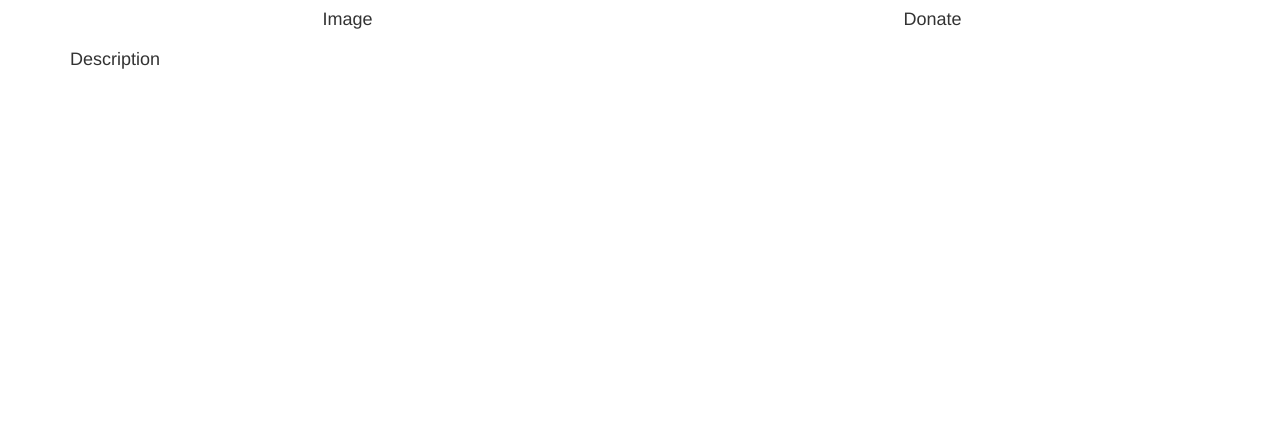
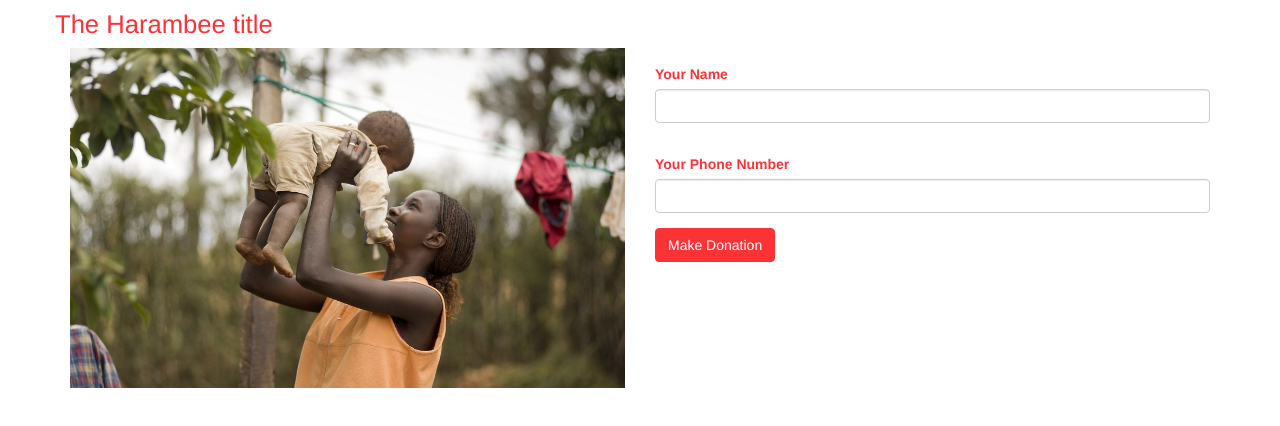
Before and after one commit to mbuthiya/h4k, a plain HTML site: page runningHarambeerunning.html in a window 1280 px wide. Drawn offline with nearby package versions, Linux system fonts and the light colour scheme.

Commit message:
running Harambe

```diff
--- /dev/null
+++ b/css/runninHarambee.css
@@ -0,0 +1,14 @@
+.runningHarambee h4{
+  color:  #fb3334;
+  font-size: 2vw;
+}
+
+label{
+  color:  #fb3334;
+  margin-top: 2vh;
+}
+.button{
+  color: white;
+  background: #fb3334;
+  border-color: #fb3334;
+}
--- a/runningHarambeerunning.html
+++ b/runningHarambeerunning.html
@@ -3,41 +3,53 @@
   <head>
     <meta charset="utf-8">
     <title>Harambee-{user} Running Harambee </title>
+    <meta name="viewport" content="width=device-width, initial-scale=1, maximum-scale=1, user-scalable=0"/>
+
     <link rel="stylesheet" href="https://maxcdn.bootstrapcdn.com/bootstrap/3.3.7/css/bootstrap.min.css">
+    <link href="https://fonts.googleapis.com/css?family=Roboto" rel="stylesheet">
+    <link rel="stylesheet" href="css/runninHarambee.css">
+
   </head>
   <body>
 
     <div class="container">
 
-      <!-- Image and Donate  -->
+      <div class="row runningHarambee">
 
+        <h4>The Harambee title </h4>
+
+      </div>
       <div class="row">
 
-        <div class="col-xs-6 col-sm-6 col-md-6 col-lg-6 ">
-
-          <h4 class="text-center"> Image </h4>
+        <div class="col-xs-6 col-sm-6 col-md-6 col-lg-6">
+          <img src="Images/mother.jpg" alt="" class="img-responsive">
 
         </div>
 
-        <div class="col-xs-6 col-sm-6 col-md-6 col-lg-6 ">
-          <h4 class="text-center"> Donate </h4>
-        </div>
-      </div>
+        <div class="col-xs-6 col-sm-6 col-md-6 col-lg-6">
+          <form>
 
-      <!-- Image and Donate end -->
+            <div class="form-group">
 
-      <!--  Description -->
+              <label for="name">Your Name</label>
+              <input type="text" id="name" class="form-control">
 
-      <div class="row">
+            </div>
 
-        <div class="col-xs-12 col-sm-12 col-md-12 col-lg-12">
+            <div class="form-group">
 
-          <h4> Description </h4>
+              <label for="number">Your Phone Number</label>
+              <input type="number" id="number" class="form-control">
+
+            </div>
+
+            <input type="submit" value="Make Donation" class="btn btn-default button">
+
+          </form>
 
         </div>
 
       </div>
-      <!-- Description end -->
 
     </div>
 
```
